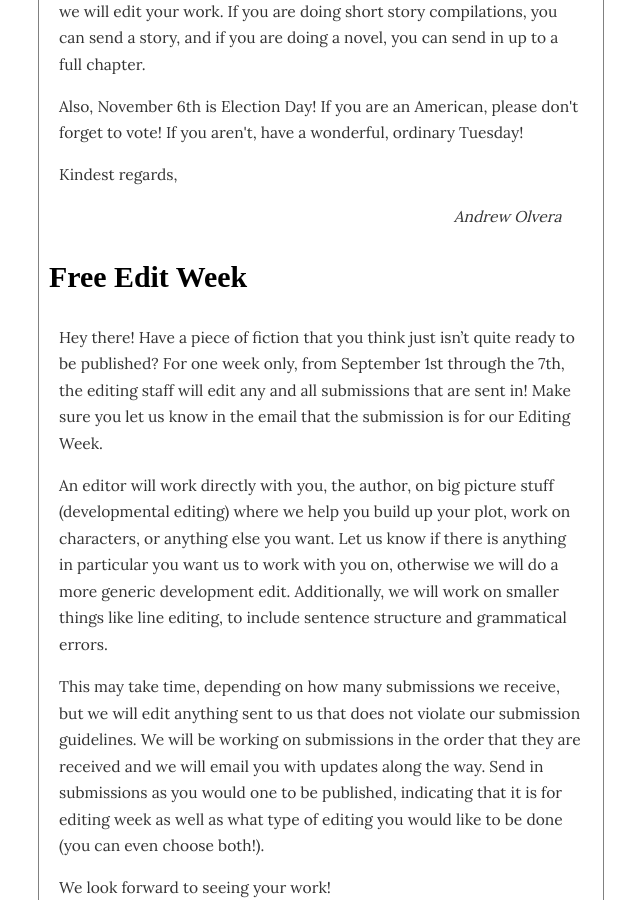
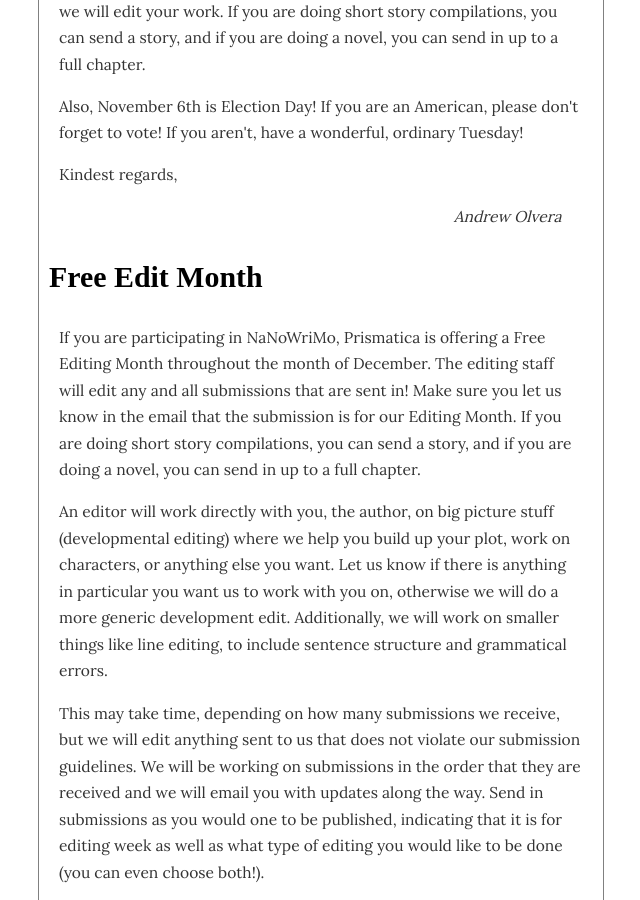
Before and after one commit to lazyadventurerpublishing/prismatica, a Jekyll site: the page built from index.html, in a window 1280 px wide and 900 px high, scrolled down 705 px. Shown: the whole window, without its empty margins (319-959 px from the left). Built offline with Jekyll 4.4.1, drawn with Linux system fonts in a browser that asks for light colours; some web fonts are replaced; the list of posts is cut into pages by our own code; comment, search, counter and statistics services are not loaded.

Commit message:
Update index.html

```diff
--- a/index.html
+++ b/index.html
@@ -11,8 +11,8 @@ title: Home
     <p>Also, November 6th is Election Day! If you are an American, please don't forget to vote! If you aren't, have a wonderful, ordinary Tuesday!</p>
     <p>Kindest regards, </p>
     <p class="signature"><i>Andrew Olvera</i></p>
-    <h3>Free Edit Week</h3>
-    <p>Hey there! Have a piece of fiction that you think just isn’t quite ready to be published? For one week only, from September 1st through the 7th, the editing staff will edit any and all submissions that are sent in! Make sure you let us know in the email that the submission is for our Editing Week.</p>
+    <h3>Free Edit Month</h3>
+    <p>If you are participating in NaNoWriMo, Prismatica is offering a Free Editing Month throughout the month of December. The editing staff will edit any and all submissions that are sent in! Make sure you let us know in the email that the submission is for our Editing Month. If you are doing short story compilations, you can send a story, and if you are doing a novel, you can send in up to a full chapter.</p>
     <p>An editor will work directly with you, the author, on big picture stuff (developmental editing) where we help you build up your plot, work on characters, or anything else you want. Let us know if there is anything in particular you want us to work with you on, otherwise we will do a more generic development edit. Additionally, we will work on smaller things like line editing, to include sentence structure and grammatical errors.</p>
     <p>This may take time, depending on how many submissions we receive, but we will edit anything sent to us that does not violate our submission guidelines. We will be working on submissions in the order that they are received and we will email you with updates along the way. Send in submissions as you would one to be published, indicating that it is for editing week as well as what type of editing you would like to be done (you can even choose both!).</p>
     <p>We look forward to seeing your work!</p>
```
